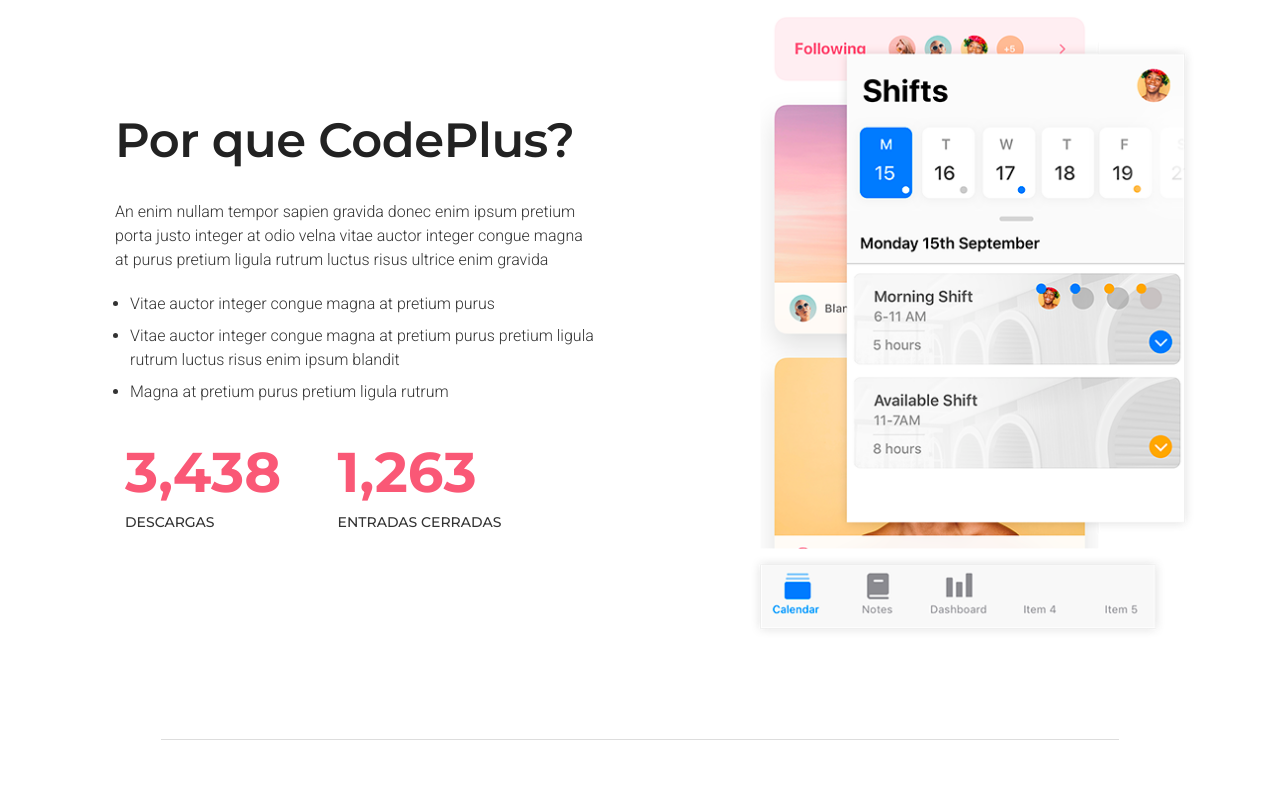
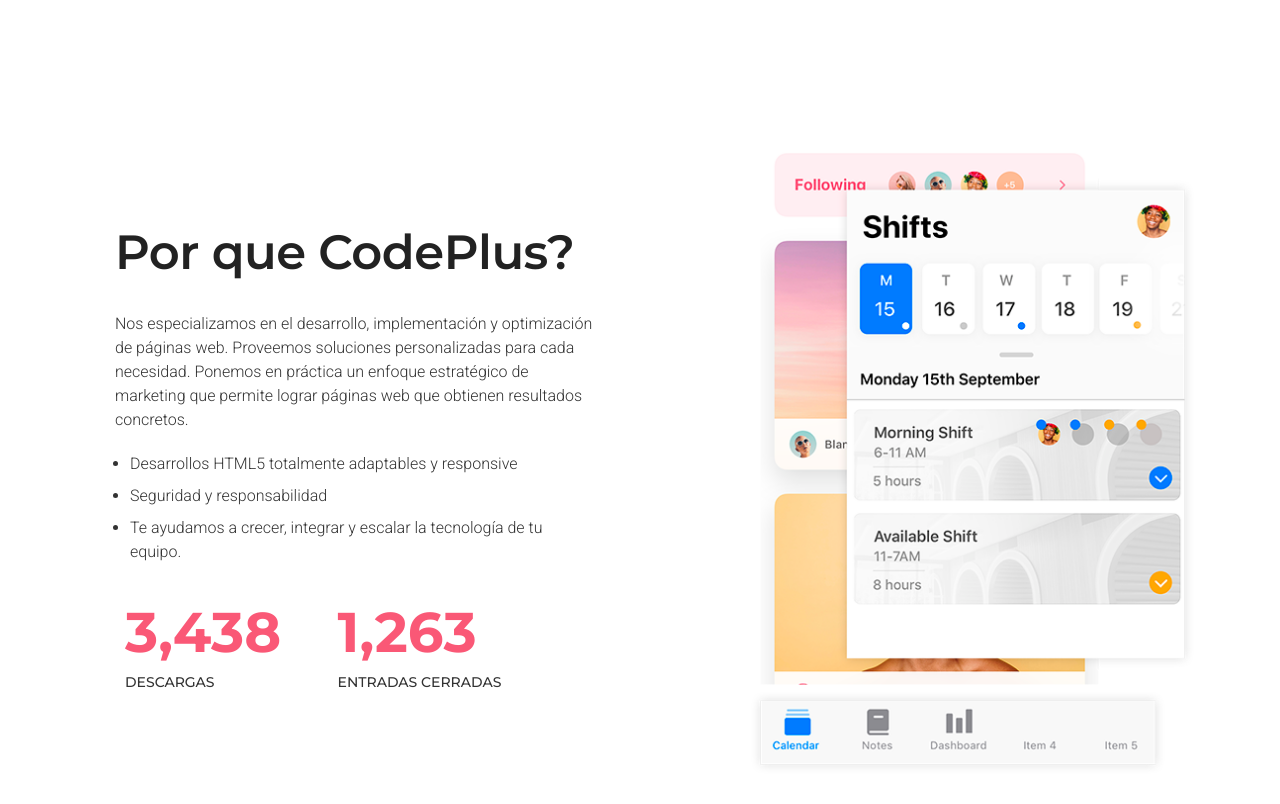
Before and after one commit to Guerre-Pablo-Agustin/PaginaWeb, a PHP site: page / in a window 1280 px wide. Shown: the part 1766-2570 px from the top of the page. Run offline with PHP 8.4, Linux system fonts and the light colour scheme; some libraries are stand-ins or nearby versions; some web fonts are replaced.

Commit message:
va quedando

```diff
--- a/index.php
+++ b/index.php
@@ -364,6 +364,10 @@
 										Traemos las mejores cosas para ti
 									</h3>
 
+									<p>Somos un equipo de expertos en las diferentes áreas que abarcan nuestros servicios que
+										nos permite estar siempre dispuestos a brindar el mejor desempeño y calidad en nuestro trabajo.
+										Con muchas ganas de trabajar y hacer realidad cada idea en el mundo digital.</p>
+
 									<!-- Text -->
 									<p class="h3 p-md wow fadeInUp" data-wow-delay="0.5s">
 												<!-- Icon -->
@@ -420,24 +424,25 @@
 
 								<!-- Text -->
 								<p class=" wow fadeInUp" data-wow-delay="0.5s">
-								   An enim nullam tempor sapien gravida donec enim ipsum pretium porta justo integer at odio velna vitae
-								   auctor integer congue magna at  purus pretium ligula rutrum luctus risus ultrice enim gravida
+								Nos especializamos en el desarrollo, implementación y optimización de páginas web.
+								Proveemos soluciones personalizadas para cada necesidad.
+								Ponemos en práctica un enfoque estratégico de marketing que permite lograr páginas web que
+								obtienen resultados concretos.
 								</p>
 
 								<!-- List -->
 								<ul class="content-list">
 
 									<li class=" wow fadeInUp" data-wow-delay="0.7s">
-									   Vitae auctor integer congue magna at pretium purus
+									Desarrollos HTML5 totalmente adaptables y responsive
 									</li>
 
 									<li class=" wow fadeInUp" data-wow-delay="0.8s">
-										Vitae auctor integer congue magna at pretium purus pretium ligula rutrum luctus risus
-									    enim ipsum blandit
+									Seguridad y responsabilidad
 									</li>
 
 									<li class=" wow fadeInUp" data-wow-delay="0.9s">
-									   Magna at pretium purus pretium ligula rutrum
+									Te ayudamos a crecer, integrar y escalar la tecnología de tu equipo.
 									</li>
 
 								</ul>
```
